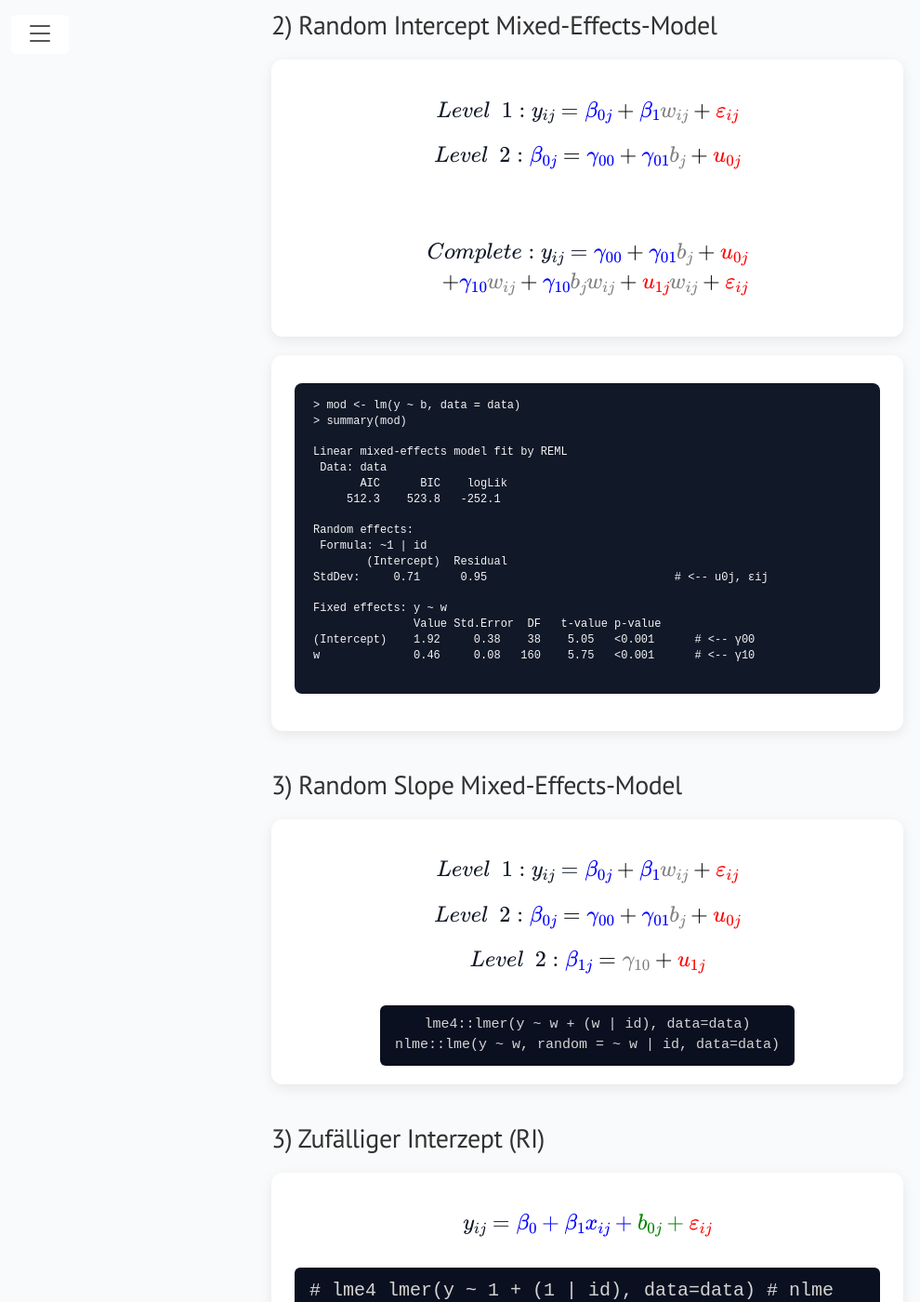
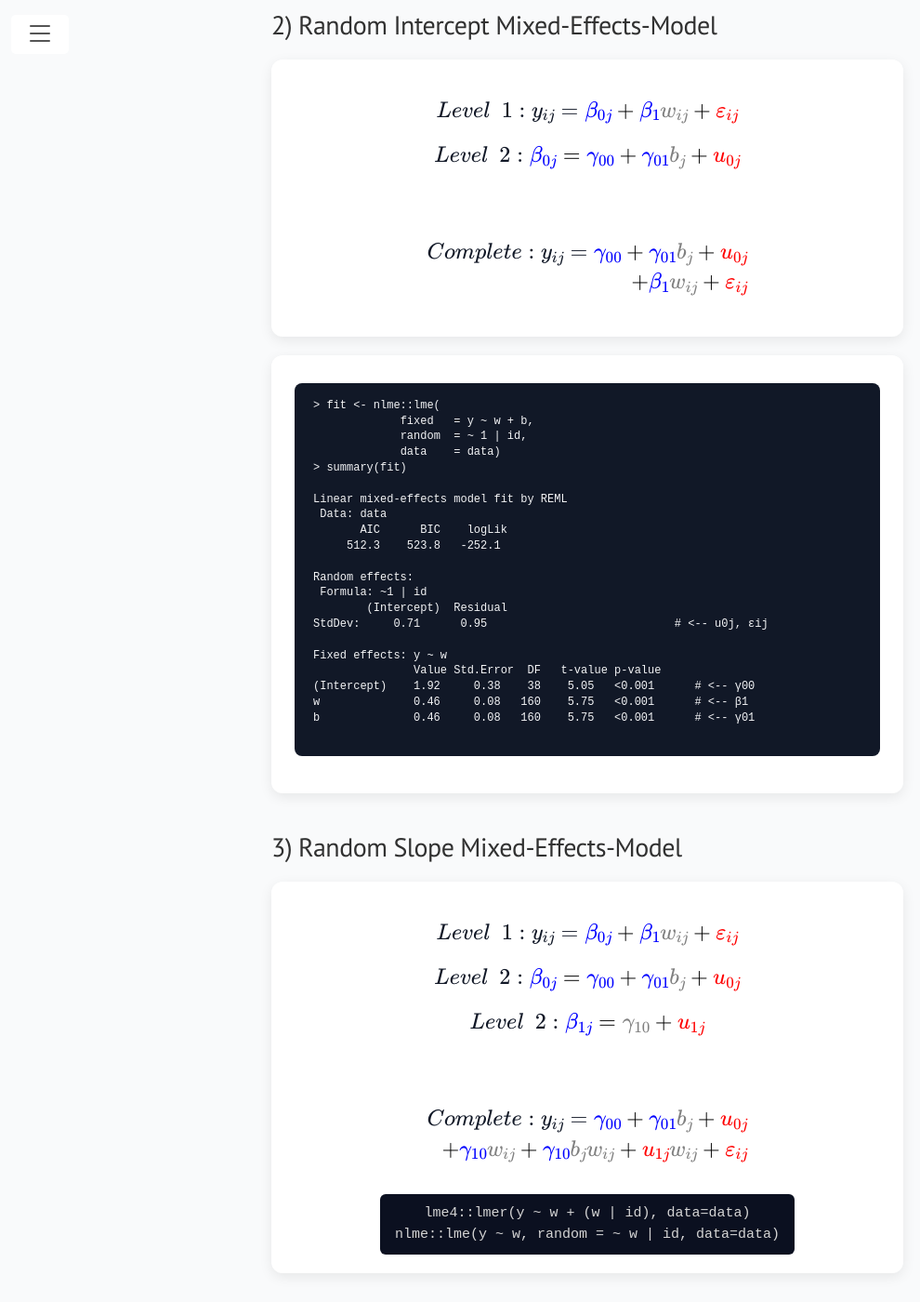
Before and after one commit to lennartseizer/ild, a Jekyll site: the page built from 9.html, in a window 1280 px wide and 1400 px high, scrolled down 978 px. Shown: the whole window at 93% size, without its empty margins (8-998 px from the left). Built offline with Jekyll 4.4.1, drawn with Linux system fonts in a browser that asks for light colours.

Commit message:
Update 9.html

```diff
--- a/9.html
+++ b/9.html
@@ -179,15 +179,17 @@ F-statistic: 281.6 on 1 and 98 DF,  p-value: &lt; 2.2e-16
       \begin{align*}
       Complete: y_{ij}
       = \color{blue}\gamma_{00}\color{black}+\color{blue}\gamma_{01}\color{gray}b_{j}\color{black}+\color{red}u_{0j} \\
-      \color{black}+\color{blue}\gamma_{10}\color{gray}w_{ij} \color{black}+\color{blue}\gamma_{10}\color{gray}b_{j}\color{gray}w_{ij} \color{black}+\color{red}{u_{1j}}\color{gray}w_{ij}
-      \color{black}+ \color{red}\varepsilon_{ij}
+      \color{black}+\color{blue}\beta_{1}\color{gray}w_{ij}\color{black}+\color{red}\varepsilon_{ij}
       \end{align*}
       $$
     </div>
     <div class="card">
       <pre class="code-block" style="font-size: 12px;">
-> mod <- lm(y ~ b, data = data)
-> summary(mod)
+> fit <- nlme::lme(
+             fixed   = y ~ w + b,
+             random  = ~ 1 | id,
+             data    = data)
+> summary(fit)
 
 Linear mixed-effects model fit by REML
  Data: data
@@ -202,7 +204,8 @@ StdDev:     0.71      0.95                            # <-- u0j, εij
 Fixed effects: y ~ w
                Value Std.Error  DF   t-value p-value
 (Intercept)    1.92     0.38    38    5.05   <0.001      # <-- γ00
-w              0.46     0.08   160    5.75   <0.001      # <-- γ10
+w              0.46     0.08   160    5.75   <0.001      # <-- β1
+b              0.46     0.08   160    5.75   <0.001      # <-- γ01
       </pre>
     </div>
 
@@ -224,6 +227,15 @@ w              0.46     0.08   160    5.75   <0.001      # <-- γ10
       Level&ensp;2: \color{blue}\beta_{1j}
       \color{black}= \color{gray}\gamma_{10}
       \color{black}+ \color{red}u_{1j}
+      $$
+      <br>
+      $$
+      \begin{align*}
+      Complete: y_{ij}
+      = \color{blue}\gamma_{00}\color{black}+\color{blue}\gamma_{01}\color{gray}b_{j}\color{black}+\color{red}u_{0j} \\
+      \color{black}+\color{blue}\gamma_{10}\color{gray}w_{ij} \color{black}+\color{blue}\gamma_{10}\color{gray}b_{j}\color{gray}w_{ij} \color{black}+\color{red}{u_{1j}}\color{gray}w_{ij}
+      \color{black}+ \color{red}\varepsilon_{ij}
+      \end{align*}
       $$
       <center>
       <div class="code" style="font-size: 15px";>
```
